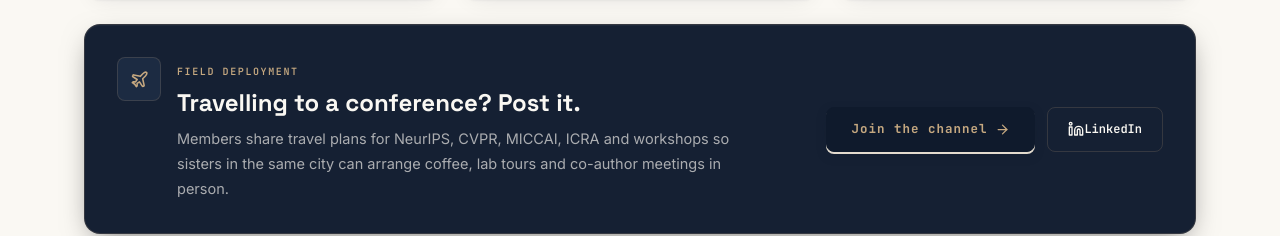
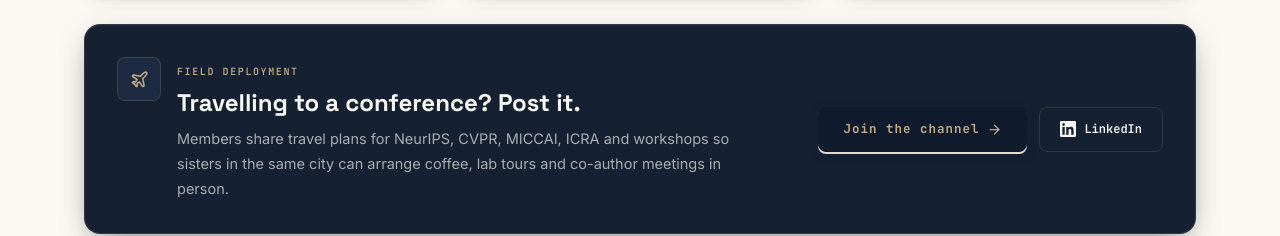
Before and after one commit to AiIkram/Al-Fihriya-Women-in-AI, a React (Vite) app: page / in a window 1280 px wide. Shown: the part 6016-6252 px from the top of the page. Built offline with nearby package versions, Linux system fonts and the light colour scheme.

Commit message:
Update Comms.tsx

```diff
--- a/src/site/Comms.tsx
+++ b/src/site/Comms.tsx
@@ -1,4 +1,4 @@
-import { Send, Megaphone, GitBranch, HeartHandshake, Plane, Linkedin } from "lucide-react";
+import { Send, Megaphone, GitBranch, HeartHandshake, Plane } from "lucide-react";
 import Reveal from "./Reveal";
 import { JoinButton } from "./JoinContext";
 import { LINKEDIN_URL } from "../config";
@@ -98,7 +98,18 @@
                   rel="noreferrer"
                   className="inline-flex items-center rounded-lg border border-line-dark px-5 py-3 font-mono text-[12px] font-semibold text-lab transition-colors hover:border-signal hover:text-signal"
                 >
-                  <Linkedin size={16} /> LinkedIn
+                  <svg
+                    xmlns="http://www.w3.org/2000/svg"
+                    width="16"
+                    height="16"
+                    viewBox="0 0 24 24"
+                    fill="currentColor"
+                    className="mr-2"
+                    aria-hidden="true"
+                  >
+                    <path d="M20.447 20.452h-3.554v-5.569c0-1.328-.027-3.037-1.852-3.037-1.853 0-2.136 1.445-2.136 2.939v5.667H9.35V9h3.414v1.561h.049c.476-.9 1.637-1.85 3.37-1.85 3.601 0 4.267 2.37 4.267 5.455v6.286zM5.337 7.433a2.062 2.062 0 1 1 0-4.124 2.062 2.062 0 0 1 0 4.124zM7.119 20.452H3.555V9h3.564v11.452zM22.225 0H1.771C.792 0 0 .774 0 1.729v20.542C0 23.227.792 24 1.771 24h20.451C23.2 24 24 23.227 24 22.271V1.729C24 .774 23.2 0 22.222 0h.003z" />
+                  </svg>
+                  LinkedIn
                 </a>
               )}
             </div>
```
